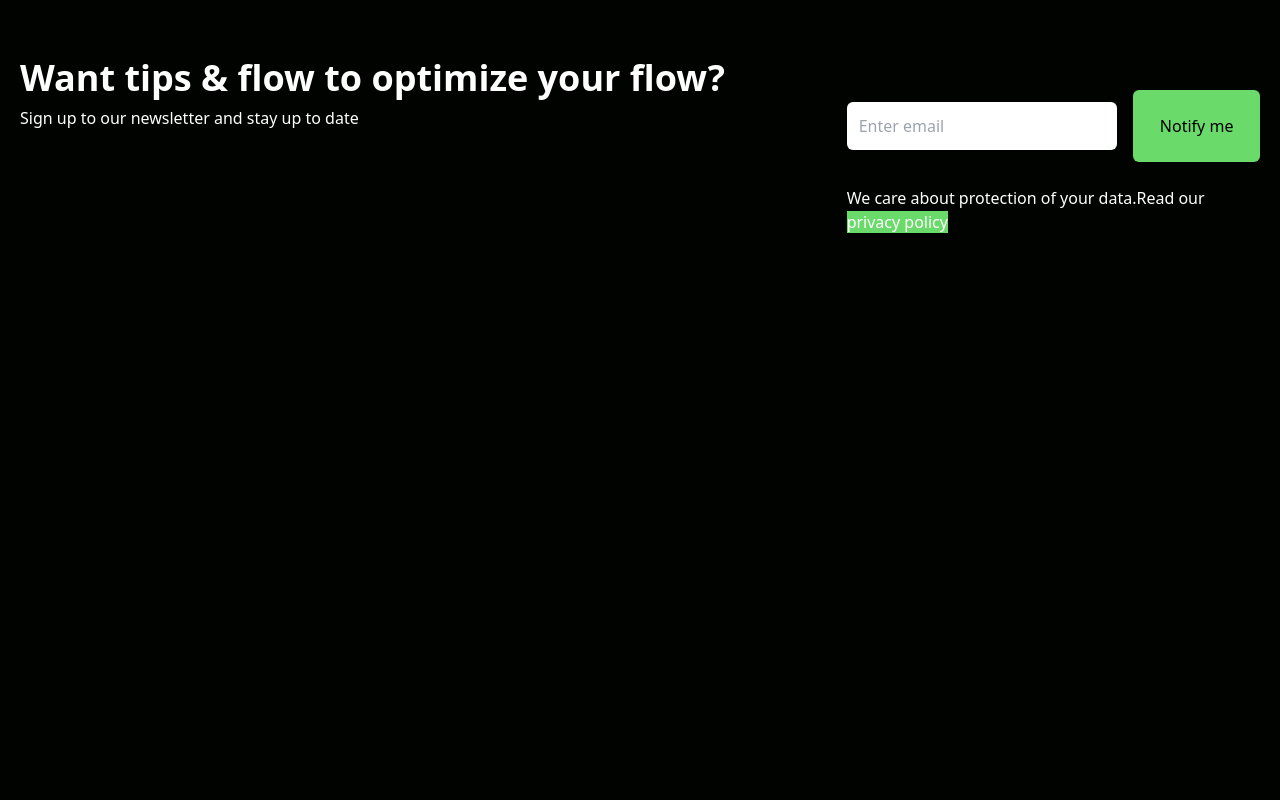
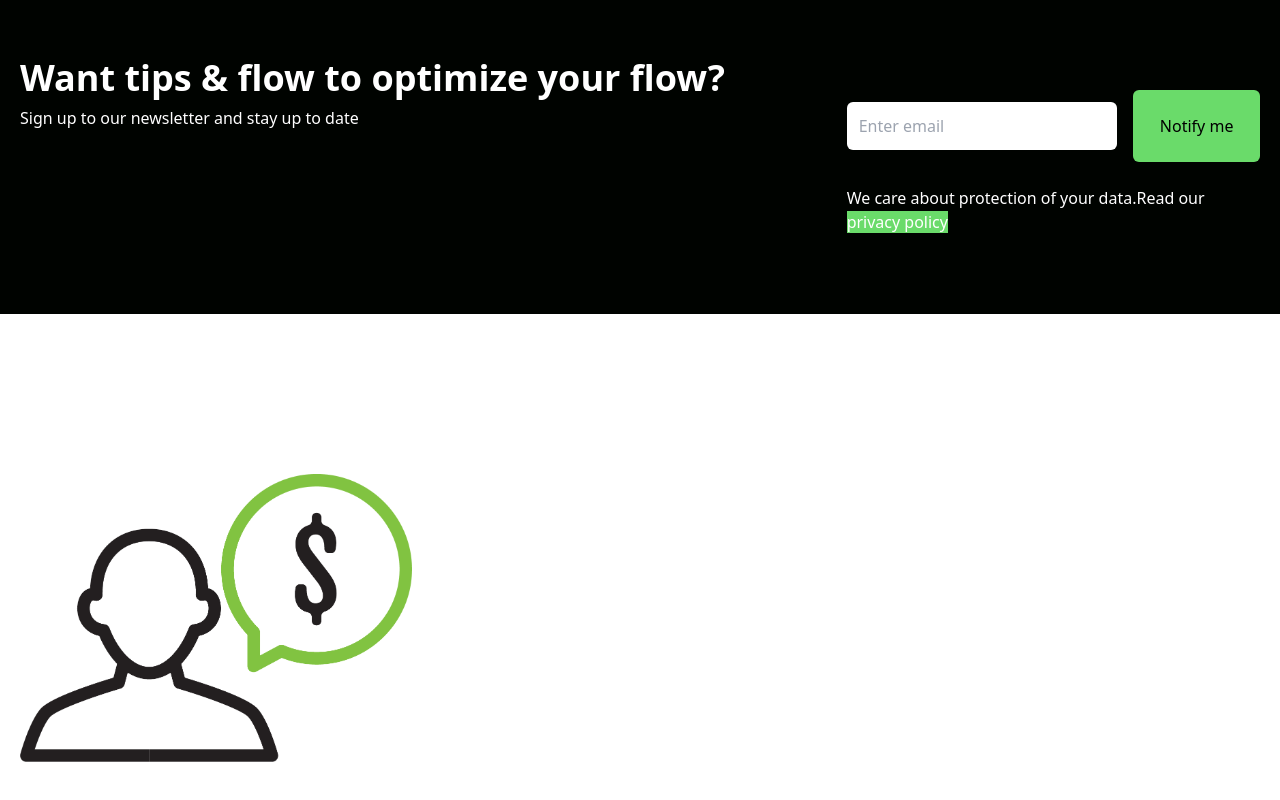
Before and after one commit to Titus-muchoki/webportal, a React (Create React App) app: page / in a window 1280 px wide. Shown: the part 1236-2036 px from the top of the page. Before the commit the page ends 1550 px from the top, so only its background shows below. Built offline with nearby package versions, Linux system fonts and the light colour scheme.

Commit message:
add the initial files

```diff
--- a/src/components/Cards.jsx
+++ b/src/components/Cards.jsx
@@ -1,9 +1,13 @@
 import React from "react";
-
+import Single from "../asset/single.png"
 const Cards = () => {
     return(
-        <div>
-
+        <div className='w-full py-[10rem] px-4 bg-white'>
+            <div className='max-w-[1240px] mx-auto grid md:grid-cols-3 gap-8'>
+        <div className='w-full'>
+            <img src={Single} alt='/' />
+        </div>
+            </div>
         </div>
     )
 }
```
